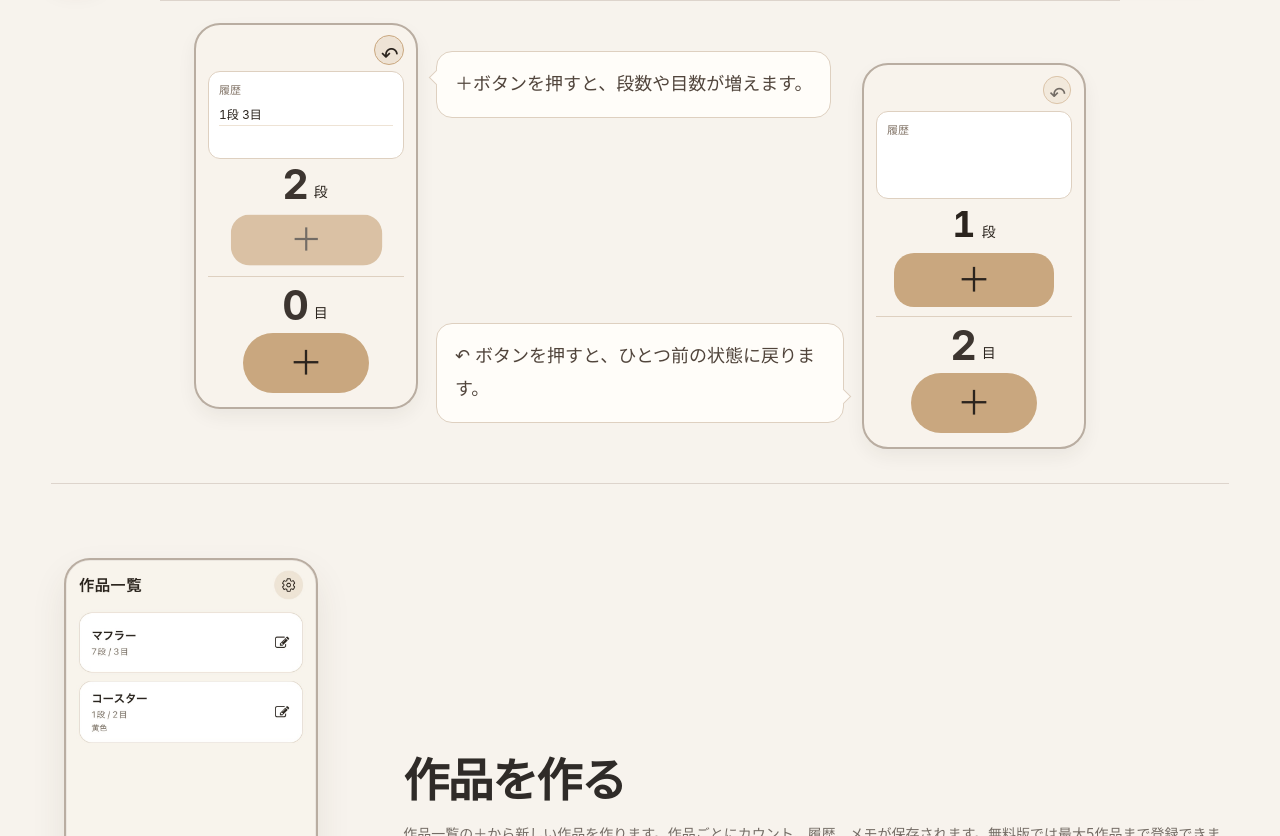
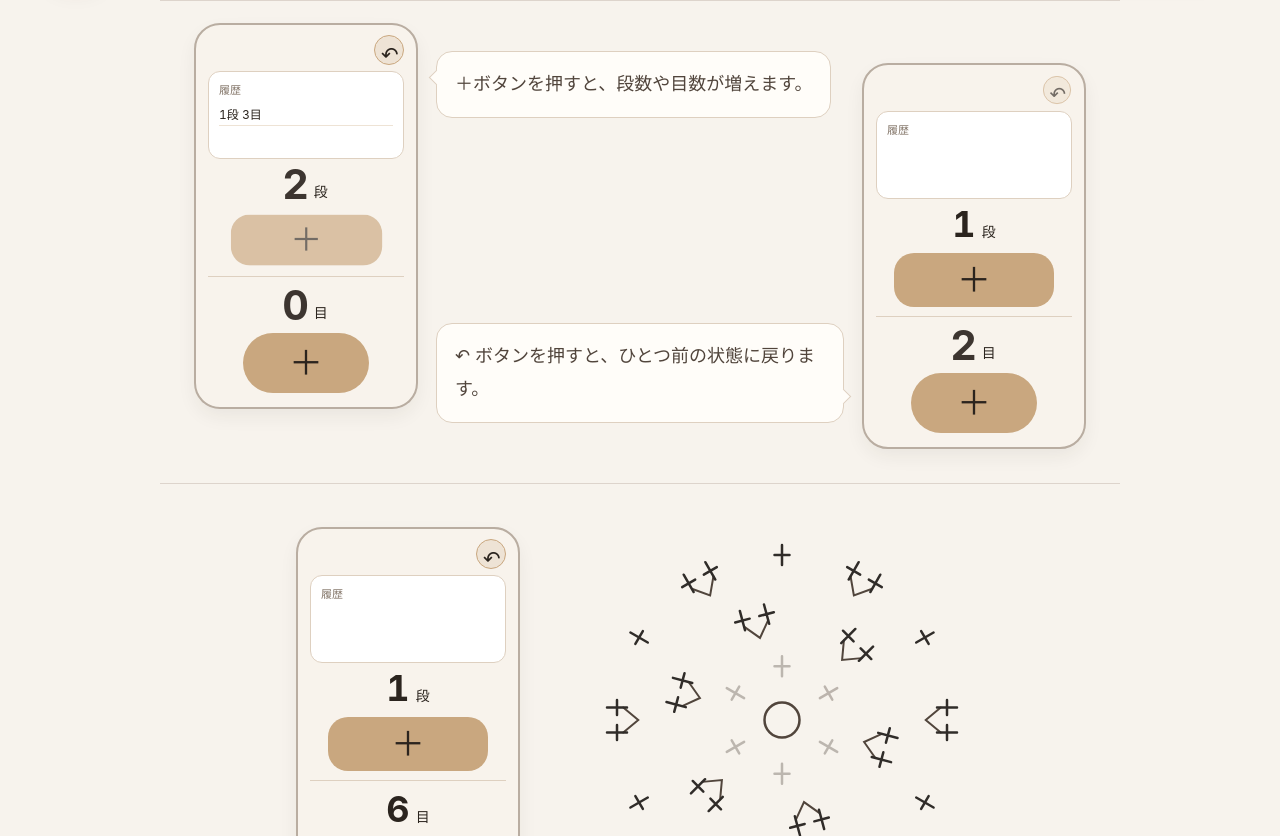
Before and after one commit to s1290025/KnitMark_share, a plain HTML site: page usage.html in a window 1280 px wide. Shown: the part 106-942 px from the top of the page. Drawn offline with Linux system fonts and the light colour scheme.

Commit message:
Add synchronized crochet chart and counter animation

```diff
--- a/styles.css
+++ b/styles.css
@@ -1937,3 +1937,9 @@ footer p{margin:14px 0 0}
 .usage-button-step-reverse>.usage-copy{justify-self:end}
 .usage-button-step .usage-copy p{font-family:"Hiragino Maru Gothic ProN","Hiragino Sans","Yu Gothic",sans-serif;font-size:clamp(16px,1.8vw,18px);font-weight:400;color:#51453c;line-height:1.85}
 @media(max-width:600px){.usage-button-pair{grid-template-columns:repeat(2,minmax(0,1fr));padding-inline:6px;column-gap:14px}.usage-button-step>.usage-copy,.usage-button-step-reverse>.usage-copy{width:100%;justify-self:stretch}.usage-button-step .usage-copy p{font-size:16px}}
+
+.usage-pattern-pair{display:grid;grid-template-columns:minmax(0,220px) minmax(0,400px);justify-content:center;align-items:center;gap:clamp(20px,5vw,64px);max-width:960px;margin:auto;padding:36px 12px}
+.usage-pattern-pair .usage-counter-demo{width:100%;max-width:220px;border:0;outline:2px solid #b9ada1;border-radius:24px;box-shadow:0 8px 20px rgba(45,38,32,.07);padding:10px 12px 14px;gap:6px}
+.usage-pattern-pair .usage-demo-value strong{font-size:36px}.usage-pattern-pair .usage-demo-value span{font-size:14px}.usage-pattern-pair .usage-demo-count button{height:54px;font-size:34px;border-radius:20px}.usage-pattern-pair .usage-demo-count:last-child button{height:60px;border-radius:999px}
+.usage-pattern-chart svg{display:block;width:100%;height:auto;overflow:visible}.pattern-mark{stroke:#302c29;stroke-width:2;transition:stroke .2s}.pattern-mark.is-done{stroke:#bcb6af}.pattern-mark.is-current{stroke:#c83f3f;stroke-width:2.7;animation:patternPulse .7s ease-in-out infinite alternate;transform-origin:0 0}@keyframes patternPulse{from{transform:scale(1.1)}to{transform:scale(1.45)}}@media(prefers-reduced-motion:reduce){.pattern-mark.is-current{animation:none}}
+@media(max-width:600px){.usage-pattern-pair{grid-template-columns:minmax(0,40%) minmax(0,1fr);gap:12px;padding:28px 4px}.usage-pattern-pair .usage-counter-demo{padding:8px}.usage-pattern-pair .usage-demo-value strong{font-size:30px}}
--- a/usage-demo.js
+++ b/usage-demo.js
@@ -1,4 +1,4 @@
-document.querySelectorAll('.usage-counter-demo').forEach(demo => {
+document.querySelectorAll('.usage-counter-demo:not([data-demo-mode="pattern"])').forEach(demo => {
  const reverse=demo.dataset.demoMode==='undo';
  const buttons=[...demo.querySelectorAll('[data-demo-action]')];
  const values={row:demo.querySelector('[data-demo-value="row"]'),stitch:demo.querySelector('[data-demo-value="stitch"]')};
@@ -16,3 +16,35 @@ document.querySelectorAll('.usage-counter-demo').forEach(demo => {
  new MutationObserver(render).observe(document.documentElement,{attributes:true,attributeFilter:['lang']});
  if('IntersectionObserver' in window)new IntersectionObserver(([e])=>{visible=e.isIntersecting;clearTimeout(timer);if(visible&&!touched&&!reduced.matches)timer=setTimeout(tick,900);},{threshold:.35}).observe(demo);
 });
+(() => {
+ const demo=document.querySelector('[data-demo-mode="pattern"]'), svg=document.querySelector('[data-pattern-chart]');if(!demo||!svg)return;
+ const ns='http://www.w3.org/2000/svg', marks=[], groups=[];
+ function el(tag,attrs,parent){const e=document.createElementNS(ns,tag);Object.entries(attrs).forEach(([k,v])=>e.setAttribute(k,v));parent.append(e);return e;}
+ el('circle',{cx:160,cy:160,r:14,fill:'none',stroke:'#51453c','stroke-width':2},svg);
+ const sizes=[6,12,18], radii=[43,85,132];
+ sizes.forEach((n,r)=>{
+ const count=r===0?6:r===1?6:12;
+ let index=0;
+ for(let j=0;j<count;j++){
+ const increase=r===1||(r===2&&j%2===1), num=increase?2:1;
+ const a=(index+(num-1)/2)/n*360;
+ const g=el('g',{transform:'translate(160 160) rotate('+(-a)+') translate(0 '+(-radii[r])+')'},svg);
+ if(increase)el('path',{d:'M-10 5 L0 17 L10 5',fill:'none',stroke:'#51453c','stroke-width':1.6,'stroke-linecap':'round',class:'pattern-join'},g);
+ for(let k=0;k<num;k++){
+ const m=el('g',{transform:'translate('+(increase?(k===0?-10:10):0)+' 0)'},g);
+ const p=el('g',{class:'pattern-mark'},m);
+ el('path',{d:'M-6 0 H6 M0 -8 V8',fill:'none','stroke-linecap':'round'},p);marks.push(p);index++;
+ }
+ }
+ });
+ const buttons=[...demo.querySelectorAll('[data-demo-action]')], row=demo.querySelector('[data-demo-value="row"]'), stitch=demo.querySelector('[data-demo-value="stitch"]'), history=demo.querySelector('[data-demo-history]');
+ let r=0,s=0,done=0,entries=[],stack=[],timer,visible=false,touched=false;
+ const reduced=matchMedia('(prefers-reduced-motion: reduce)');
+ function render(){row.textContent=r;stitch.textContent=s;marks.forEach((m,i)=>{m.setAttribute('class','pattern-mark '+(i<done?'is-done':i===done&&r>0&&s<sizes[r-1]?'is-current':''));});const en=document.documentElement.lang==='en';history.replaceChildren(...entries.slice(-2).map(e=>{const d=document.createElement('div');d.className='usage-demo-history-line';d.textContent=en?e[0]+' rows · '+e[1]+' stitches':e[0]+'段 '+e[1]+'目';return d;}));}
+ function act(a){if(a==='undo'){if(stack.length){[r,s,done,entries]=stack.pop();}}else{if(a==='row'&&(r>=3||(r>0&&s!==sizes[r-1])))return;if(a==='stitch'&&(!r||s>=sizes[r-1]))return;stack.push([r,s,done,entries]);if(a==='row'){if(r)entries=[...entries,[r,s]];r++;s=0;}else{s++;done++;}}const b=buttons.find(x=>x.dataset.demoAction===a);b.classList.add('is-pressed');setTimeout(()=>b.classList.remove('is-pressed'),220);render();}
+ function tick(){if(!visible||touched||reduced.matches)return;if(r===3&&s===18){r=0;s=0;done=0;entries=[];stack=[];render();}else if(!r||s===sizes[r-1])act('row');else act('stitch');timer=setTimeout(tick,r===3&&s===18?2200:700);}
+ buttons.forEach(b=>b.addEventListener('click',()=>{touched=true;clearTimeout(timer);act(b.dataset.demoAction);}));
+ new MutationObserver(render).observe(document.documentElement,{attributes:true,attributeFilter:['lang']});
+ if('IntersectionObserver' in window)new IntersectionObserver(([e])=>{visible=e.isIntersecting;clearTimeout(timer);if(visible&&!touched&&!reduced.matches)timer=setTimeout(tick,700);},{threshold:.3}).observe(demo);
+ render();
+})();
--- a/usage.html
+++ b/usage.html
@@ -6,7 +6,7 @@
   <meta name="theme-color" content="#f7f3ed" />
   <meta name="description" content="Knit Mark の詳しい使い方。作品の作成、段・目のカウント、履歴、Undo、途中記録などを説明します。" />
   <title>Knit Mark | 使い方</title>
-  <link rel="stylesheet" href="./styles.css?v=20261116-soft-frame" />
+  <link rel="stylesheet" href="./styles.css?v=20261116-pattern" />
   <link rel="icon" type="image/png" href="/KnitMark_share/assets/icon.png" />
   <link rel="apple-touch-icon" href="/KnitMark_share/assets/icon.png" />
 </head>
@@ -43,6 +43,12 @@
 </div></div>
     </section>
 
+    <section class="usage-section usage-pattern-pair"><div class="usage-counter-demo" data-demo-mode="pattern" aria-label="Counter demonstration">
+<div class="usage-demo-top"><button type="button" data-demo-action="undo" aria-label="Undo">↶</button></div>
+<div class="usage-demo-history"><span data-ja="履歴" data-en="History">履歴</span><div data-demo-history></div></div>
+<div class="usage-demo-count"><div class="usage-demo-value"><strong data-demo-value="row">0</strong><span data-ja="段" data-en="Rows">段</span></div><button type="button" data-demo-action="row" aria-label="Add row">＋</button></div>
+<div class="usage-demo-divider"></div><div class="usage-demo-count"><div class="usage-demo-value"><strong data-demo-value="stitch">0</strong><span data-ja="目" data-en="Stitches">目</span></div><button type="button" data-demo-action="stitch" aria-label="Add stitch">＋</button></div>
+</div><div class="usage-pattern-chart"><svg viewBox="0 0 320 320" role="img" aria-label="Circular crochet chart" data-pattern-chart></svg></div></section>
     <section class="usage-section usage-row">
       <div class="usage-image screen-crop">
         <img src="./assets/screenshots/projects.jpeg" data-ja-src="./assets/screenshots/projects.jpeg" data-en-src="./assets/screenshots/projects-eng.jpeg" alt="作品一覧画面" />
@@ -154,6 +160,6 @@
     <p>© 2026 Knit Mark</p>
   </footer>
   <script src="./script.js"></script>
-  <script src="./usage-demo.js"></script>
+  <script src="./usage-demo.js?v=20261116-pattern"></script>
 </body>
 </html>
```
